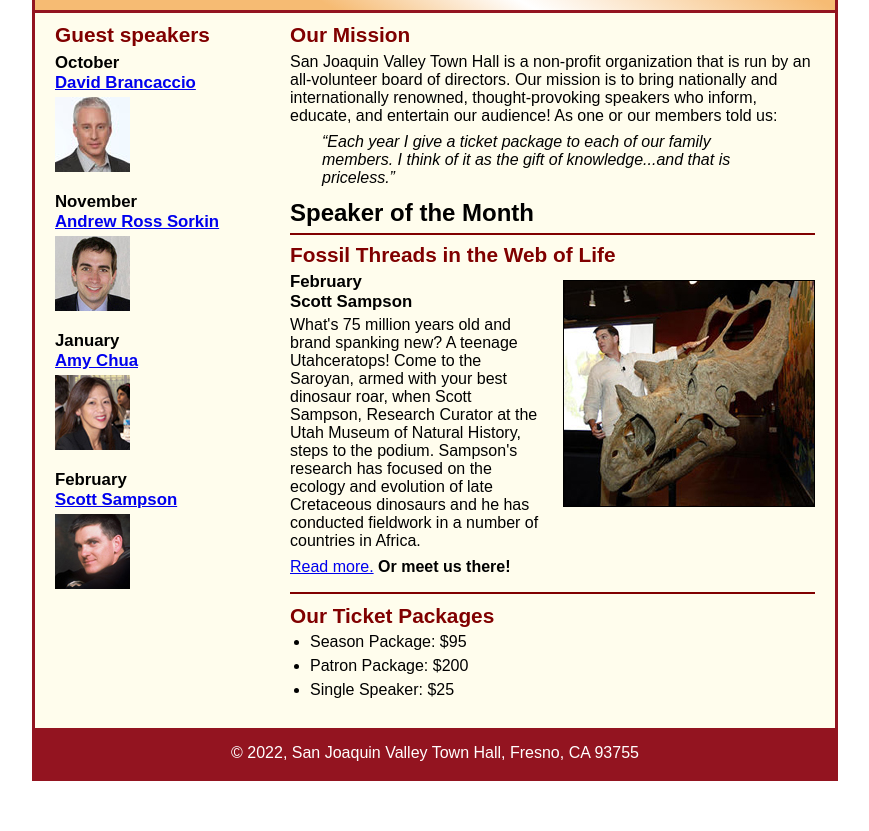
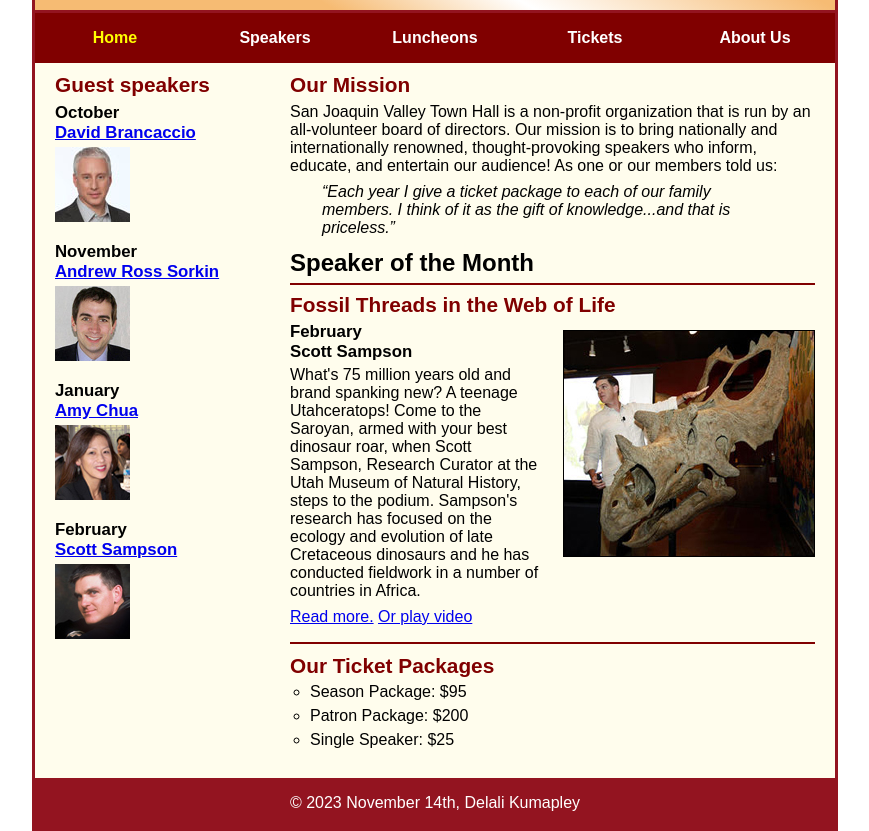
Before and after one commit to delalik/A09, a plain HTML site: page index.html in a window 1280 px wide. Shown: the part 110-941 px from the top of the page, without its empty margins (205-1074 px from the left). Before the commit the page ends 891 px from the top, so only its background shows below. Drawn offline with Linux system fonts and the light colour scheme.

Commit message:
Completed A09 Assignment

```diff
--- a/index.html
+++ b/index.html
@@ -14,6 +14,22 @@
 		<h2>San Joaquin Valley Town Hall</h2>
 		<h3>Celebrating our <span class="shadow">75<sup>th</sup></span> Year</h3>
 	</header>
+	<nav id="nav_menu">
+		<ul>
+			<li><a class = "current" href = "index.html">Home</a></li>
+			<li><a href = "index.html">Speakers</a></li>
+			<li><a href = "index.html">Luncheons</a></li>
+			<li><a href = "index.html">Tickets</a></li>
+			<li ><a href = "index.html">About Us</a>
+				<ul>
+					<li><a href = #>Our History</a></li>
+					<li><a href = #>Board of Directors</a></li>
+					<li><a href = #>Past Speakers</a></li>
+					<li><a href = #>Contact Information</a></li>
+				</ul>
+			</li>
+		</ul>
+	</nav>
 	<main>
 		<section>
 			<h2>Our Mission</h2>
@@ -34,11 +50,11 @@
 				Curator at the Utah Museum of Natural History, steps to the podium. Sampson's research
 				has focused on the ecology and evolution of late Cretaceous dinosaurs and he has conducted
 				fieldwork in a number of countries in Africa.</p>
-				<p><a href="speakers/c6_sampson.html">Read more.</a>&nbsp;<b>Or meet us there!</b></p>
+				<p><a href="speakers/c6_sampson.html">Read more.</a>&nbsp;<a href = "media/sampson.mp4">Or play video</a></p>
 			</article>
 
 			<h2>Our Ticket Packages</h2>
-			<ul>
+			<ul class = "ticketPackages">
 				<li>Season Package: $95</li>
 				<li>Patron Package: $200</li>
 				<li>Single Speaker: $25</li>
@@ -53,12 +69,12 @@
 			<img src="images/sorkin75.jpg" alt="Andrew Ross Sorkin photo">
 			<h3>January<br><a href="speakers/chua.html">Amy Chua</a></h3>
 			<img src="images/chua75.jpg" alt="Amy Chua photo">
-			<h3>February<br><a href="speakers/c6_sampson.html">Scott Sampson</a></h3>
+			<h3>February<br><a href="speakers/c7_sampson.html">Scott Sampson</a></h3>
 			<img src="images/sampson75.jpg" alt="Scott Sampson photo">
 		</aside>
 	</main>
 	<footer>
-		<p>&copy; 2022, San Joaquin Valley Town Hall, Fresno, CA 93755</p>
+		<p>&copy; 2023 November 14th, Delali Kumapley</p>
 	</footer>
 </body>
 </html>
--- a/styles/c7_main.css
+++ b/styles/c7_main.css
@@ -17,6 +17,51 @@ body {
 a:focus, a:hover {
 	font-style: italic;
 }
+
+#nav_menu ul{
+	list-style-type: none;
+	margin: 0;
+	padding: 0;
+	position: relative;
+}
+
+#nav_menu li {
+	float: left;
+}
+
+#nav_menu li a {
+	display: inline-block;
+	width: 160px;
+	text-align: center;
+	padding-top: 1em;
+	padding-bottom: 1em;
+	text-decoration: none;
+	background-color: #800000;
+	color: white;
+	font-weight: bold;
+}
+
+#nav_menu a.current{
+	color: yellow;
+}
+#nav_menu ul ul {
+	display: none;
+	position: absolute;
+	top: 100%;
+}
+#nav_menu ul ul li {
+	float: none;
+}
+#nav_menu ul li:hover > ul {
+	display: block;
+}
+#nav_menu > ul::after {
+	content: "";
+	clear: both;
+	display: block;
+}
+
+
 /* the styles for the header */
 header {
 	padding: 1.5em 0 2em 0;
@@ -113,6 +158,11 @@ aside img {
 	padding-bottom: 1em;
 }
 
+.ticketPackages li{
+	list-style-type: circle;
+}
+
+
 /* the styles for the footer */
 footer {
 	background-color: #931420;
--- a/styles/c7_speaker.css
+++ b/styles/c7_speaker.css
@@ -45,6 +45,52 @@ header img {
 .shadow {
 	text-shadow: 2px 2px 2px #800000;
 }
+
+/* the styles for the navigation menu */
+#nav_menu ul {
+	list-style-type: none;
+	margin: 0;
+	padding: 0;
+	position: relative;
+}
+#nav_menu ul li {
+	float: left;
+}
+#nav_menu ul li a {
+	display: block;
+	width: 160px;
+	text-align: center;
+	padding: 1em 0;
+	text-decoration: none;
+	background-color: #800000;
+	color: white;
+	font-weight: bold;
+}
+#nav_menu a.current {
+	color: yellow;
+}
+#nav_menu ul ul {
+	display: none;
+	position: absolute;
+	top: 100%;
+}
+#nav_menu ul ul li {
+	float: none;
+}
+#nav_menu ul li:hover > ul {
+	display: block;
+}
+#nav_menu > ul::after {
+	content: "";
+	clear: both;
+	display: block;
+}
+
+
+
+
+
+
 /* the styles for the main content */
 main {
 	clear: left;
```
Also changed, not shown: speakers/c7_sampson.html (+18 -3 lines).
